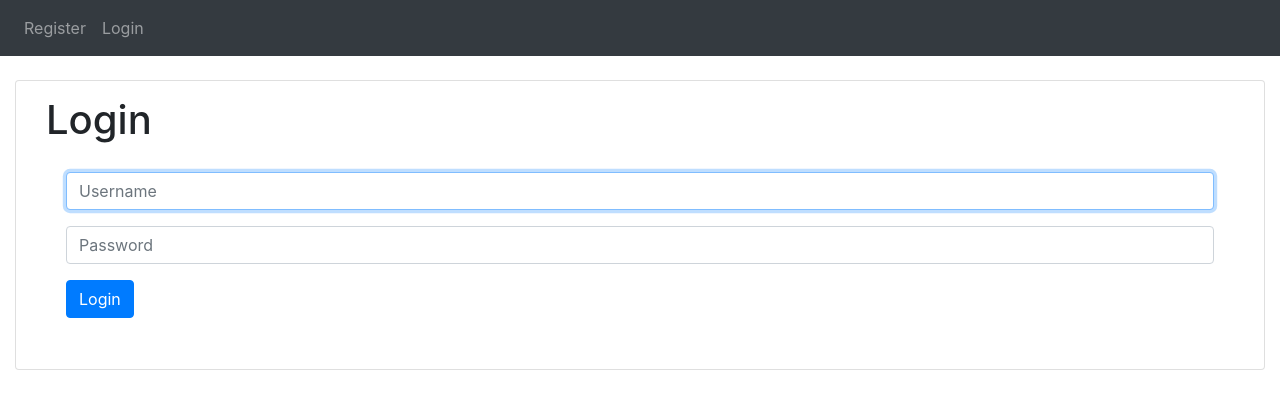
After one commit to AA24107/BookMyService, a Django app: page /login in a window 1280 px wide. The commit adds this page. Shown: the top 409 px of the page. Run offline with Django 5.2, Linux system fonts and the light colour scheme; some libraries are stand-ins or nearby versions.

Commit message:
Implemented user authentication with signup, login, logout and basic validation

```diff
--- a/services/static/services/styles.css
+++ b/services/static/services/styles.css
@@ -0,0 +1,5 @@
+
+
+.card {
+    padding: 15px;
+}
--- /dev/null
+++ b/services/templates/services/index.html
@@ -0,0 +1,4 @@
+{% extends "services/layout.html" %}
+
+{% block title %}Dashboard{% endblock %}
+{% block content %} Hello!! {% endblock %}
--- a/services/templates/services/layout.html
+++ b/services/templates/services/layout.html
@@ -8,8 +8,36 @@
         <link href="{% static 'services/styles.css' %}" rel="stylesheet">
     </head>
     <body>
+        <nav class="navbar navbar-expand-lg navbar-dark bg-dark ">
+            <div>
+                <ul class="navbar-nav">
+                    {% if user.is_authenticated %}
+                    <li class="nav-item">
+                        <a class="nav-link" href="##">Dashboard</a>
+                    </li>
+                    <li class="nav-item">
+                        <a class="nav-link" href="{% url 'logout' %}">Logout</a>
+                    </li>
 
-
+                    {% else %}
+                    <li class="nav-item">
+                        <a class="nav-link" href="{% url 'register' %}">Register</a>
+                    </li>
+                    <li class="nav-item">
+                        <a class="nav-link" href="{% url 'login' %}">Login</a>
+                    </li>
+                    {% endif %}
+                </ul>
+            </div>
+        </nav>
+        <div class="container-fluid">
+            {% if message %}
+                <div class="container-flex">
+                    {{message}}
+                </div>
+            {% endif %}
+            {% block content %} {% endblock %}
+        </div>
 
         <script src="https://cdn.jsdelivr.net/npm/bootstrap@5.3.8/dist/js/bootstrap.bundle.min.js" integrity="sha384-FKyoEForCGlyvwx9Hj09JcYn3nv7wiPVlz7YYwJrWVcXK/BmnVDxM+D2scQbITxI" crossorigin="anonymous"></script>
         <script src="{% static 'services/script.js' %}"></script>
--- /dev/null
+++ b/services/templates/services/login.html
@@ -0,0 +1,30 @@
+{% extends "services/layout.html" %}
+
+{% block title %}Login{% endblock %}
+
+{% block content %}
+<br>
+<div class="card">
+    <div class="container-fluid ">
+        <h1>Login</h1>
+        <form class="card-body" action="{% url 'login' %}" method="post">
+            {% csrf_token %}
+            <div class="form-group">
+                <input  class="form-control" autofocus type="text" name="username" placeholder="Username">
+            </div>
+            <div class="form-group">
+                <input  class="form-control" type="password" name="password" placeholder="Password">
+            </div>
+            <div class="form-group">
+                <input  class="btn btn-primary" type="submit" value="Login">
+            </div>
+        </form>
+    </div>
+</div>
+
+
+
+
+
+
+{% endblock %}
--- a/services/urls.py
+++ b/services/urls.py
@@ -2,4 +2,9 @@ from django.urls import path
 
 from . import views
 
-urlpatterns = []
+urlpatterns = [
+    path("", views.index, name="index"),
+    path("logout", views.logout_view, name="logout"),
+    path("register", views.register, name= "register"),
+    path("login", views.login_view, name= "login"),
+]
--- a/services/views.py
+++ b/services/views.py
@@ -1,3 +1,59 @@
-from django.shortcuts import render
+from django.shortcuts import render, redirect
+from django.urls import reverse
+from django.db import IntegrityError
+from django.contrib.auth import logout, login, authenticate
+from django.http import HttpResponseRedirect, HttpResponse
+from .models import User, Service, ProviderProfile, Booking
 
 # Create your views here.
+
+
+def index(request):
+    return render(request, "services/index.html")
+
+
+def register(request):
+    if request.method == "POST":
+        username = request.POST.get["username"]
+        password = request.POST.get["password"]
+        email = request.POST.get["email"]
+        confirmation = request.POST.get["confirm"]
+
+        if not username or not email or not password or not confirmation:
+            return render(request, "services/register.html", {
+                "message": "All fields are required"
+            })
+        if confirmation != password:
+            return render(request, "services/register.html", {
+                "message": "Password must match"
+            })
+        try:
+            user = User.objects.create_user(username, email, password)
+        except IntegrityError:
+            return render(request, "services/register.html", {
+                "message": "username is taken"
+            })
+        login(request, user)
+        return HttpResponseRedirect(reverse("index"))
+    return render(request, "services/register.html")
+
+
+def login_view(request):
+    if request.method == "POST":
+        username = request.POST["username"]
+        password = request.POST["password"]
+        user = authenticate(request, username = username, password = password)
+
+        if user is not None:
+            login(request, user)
+        else:
+            return render(request, "services/login.html", {
+                "message":"user does not exist"
+            })
+        return HttpResponseRedirect(reverse("index"))
+
+    return render(request, "services/login.html")
+
+def logout_view(request):
+    logout(request)
+    return HttpResponseRedirect(reverse("index"))
```
Also changed, not shown: services/templates/services/register.html (added, +32 -0 lines).
